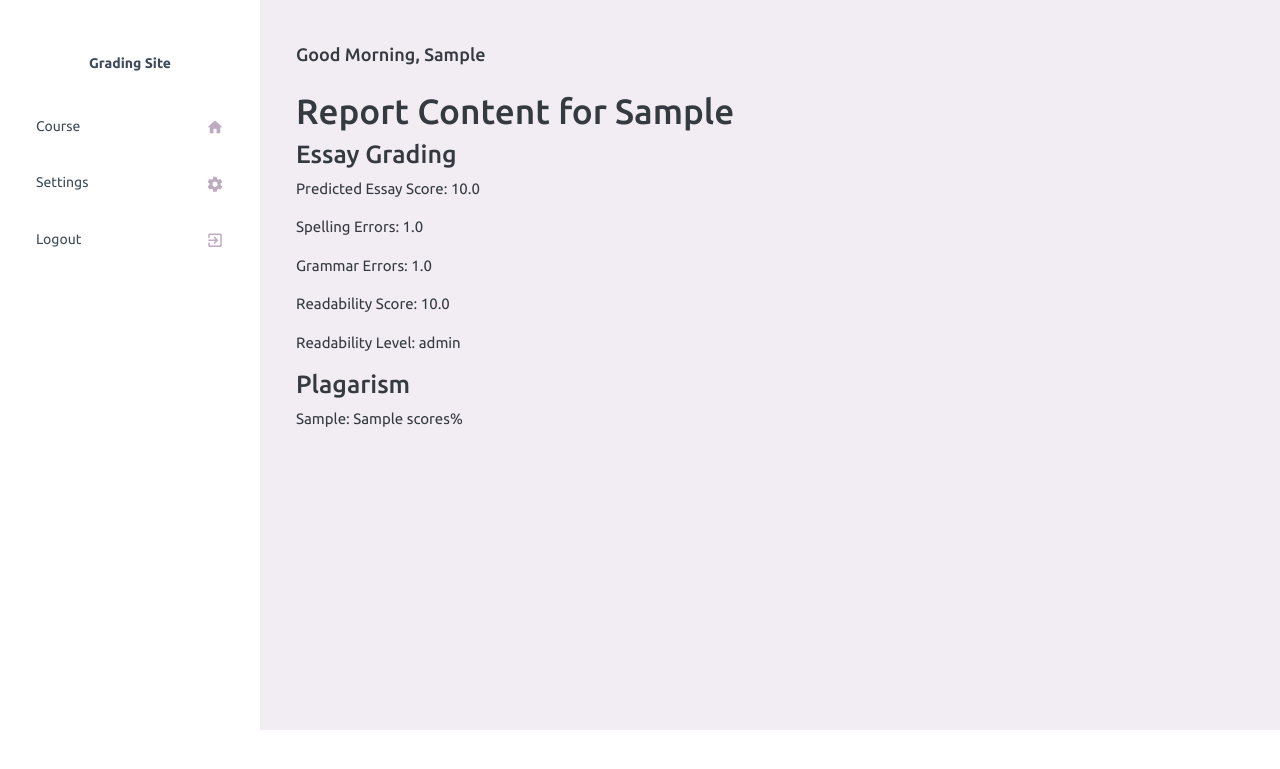
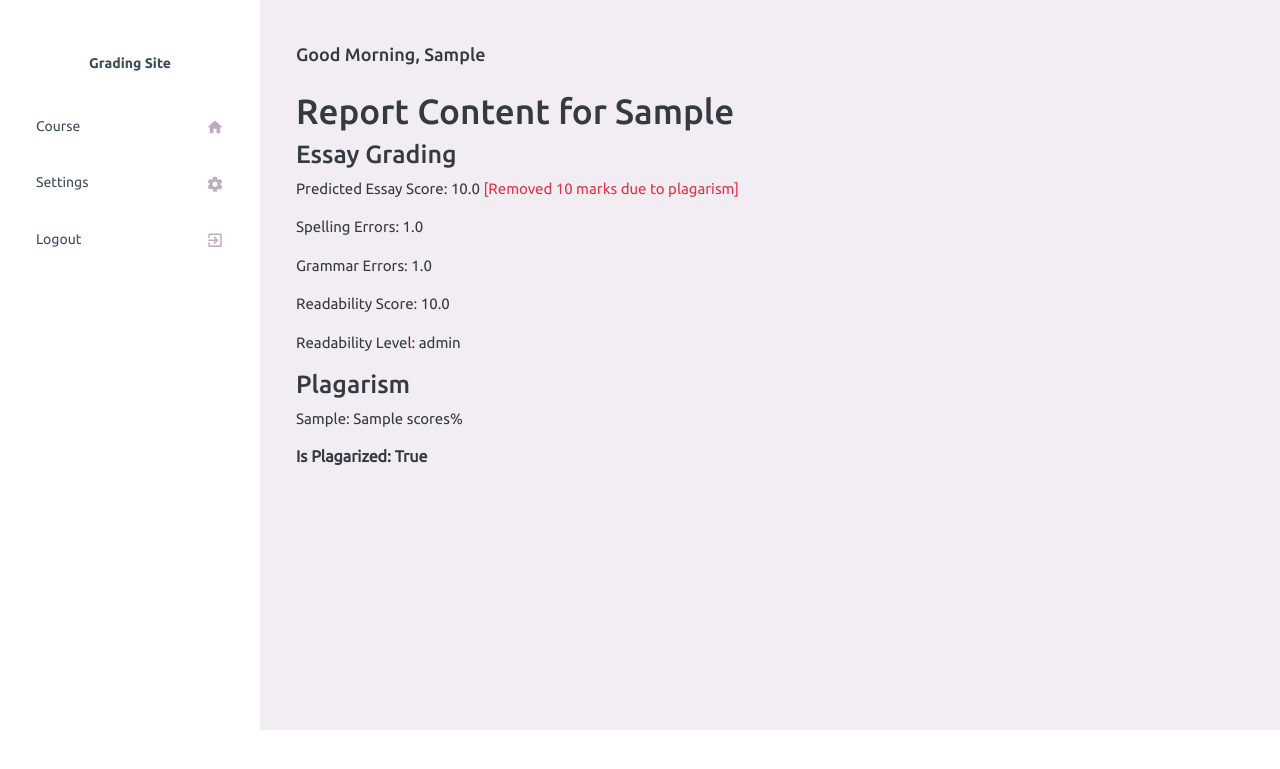
Before and after one commit to Faitholaniran/plagiarism-grading-system-, a Django app: template base/templates/base/teachers/report.html in a window 1280 px wide. Shown: the top 769 px of the page. Run offline with Django 5.2, Linux system fonts and the light colour scheme; a user stored in the database is signed in; tables that the repository leaves empty hold one stand-in row (values such as "Sample post"); the template is opened without the code that fills it: values that come from a table or form of the project are taken from there, most other values are stand-ins (such as "Sample title", 1, 10 or a date in 2020); parts of the project's set-up code (start-up, migrations or seed data) failed here and were passed over; some libraries are stand-ins or nearby versions.

Commit message:
fixed template

```diff
--- a/base/templates/base/students/report.html
+++ b/base/templates/base/students/report.html
@@ -8,7 +8,7 @@
     <p>Report cannot be shown because the assignment is not yet due</p>
   {% else %}
     <h3>Essay Grading</h3>
-    <p>Predicted Essay Score: {{ grading.predicted_score }}</p>
+    <p>Predicted Essay Score: {{ grading.predicted_score }} {% if plagarism.plagarized %}<span class="text-danger">[Removed 10 marks due to plagarism]</span{% endif %}</p>
     <p>Spelling Errors: {{ grading.spelling_errors }}</p>
     <p>Grammar Errors: {{ grading.grammar_errors }}</p>
     <p>Readability Score: {{ grading.readability_score }}</p>
--- a/base/templates/base/teachers/report.html
+++ b/base/templates/base/teachers/report.html
@@ -8,16 +8,17 @@
     <p>Report cannot be shown because the assignment is not yet due</p>
   {% else %}
     <h3>Essay Grading</h3>
-    <p>Predicted Essay Score: {{ grading.predicted_score }}</p>
+    <p>Predicted Essay Score: {{ grading.predicted_score }} {% if plagarism.plagarized %}<span class="text-danger">[Removed 10 marks due to plagarism]</span{% endif %}</p>
     <p>Spelling Errors: {{ grading.spelling_errors }}</p>
     <p>Grammar Errors: {{ grading.grammar_errors }}</p>
     <p>Readability Score: {{ grading.readability_score }}</p>
     <p>Readability Level: {{ grading.readability_level }}</p>
 
     <h3>Plagarism</h3>
-{% for submission, scores in plag_data %}
-<p>{{ submission.student.user.first_name }}: {{ scores }}% </p>
-{% endfor %}
+    {% for submission, scores in plag_data %}
+    <p>{{ submission.student.user.first_name }}: {{ scores }}% </p>
+    {% endfor %}
+    <b>Is Plagarized: {{ plagarism.plagarized }}</b>
     {% comment %} <p>
       Plagarized: {{ plagarized }} <span class="text-red">({{ plagarism.score }})</span>
     </p> {% endcomment %}
```
